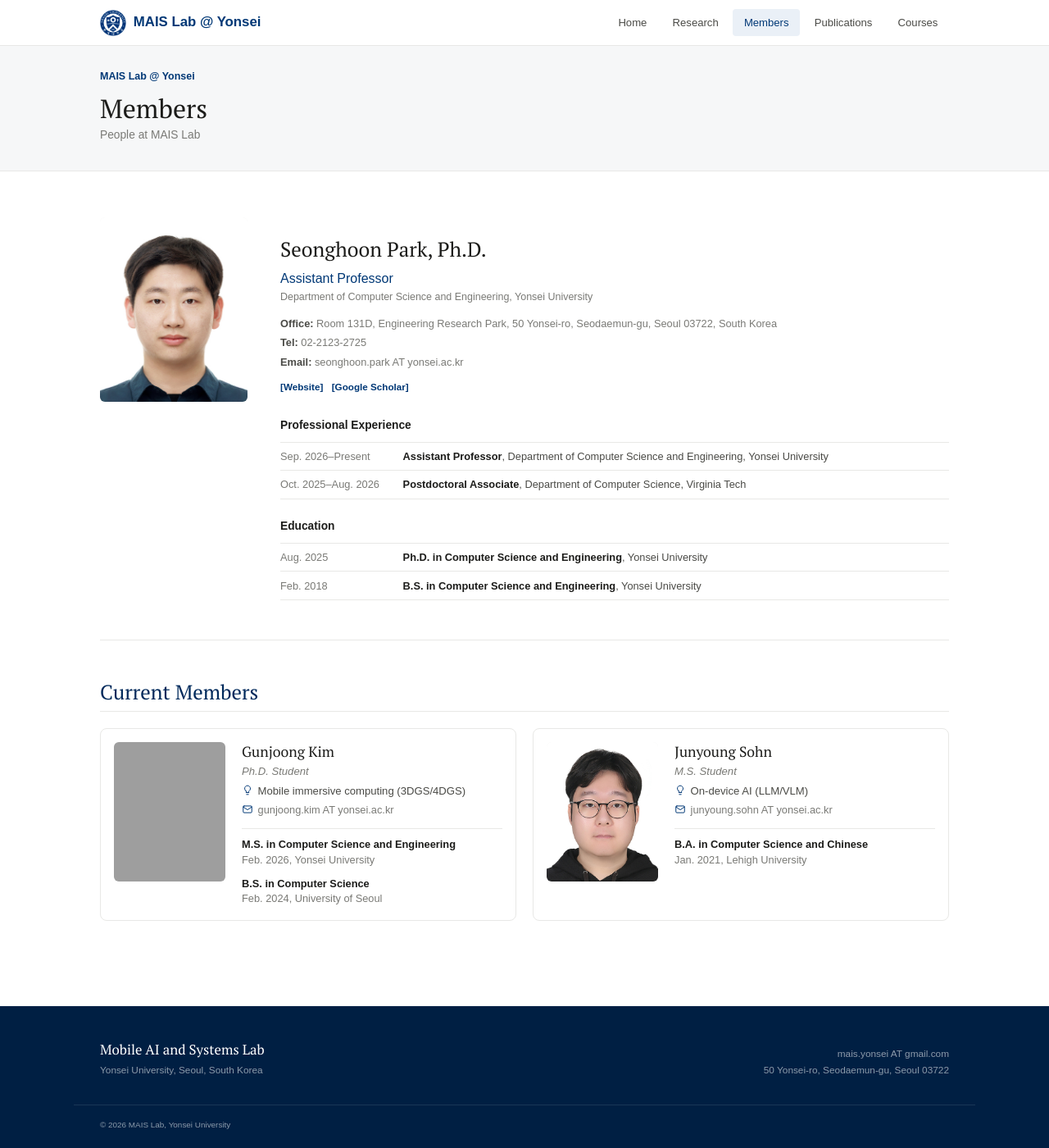
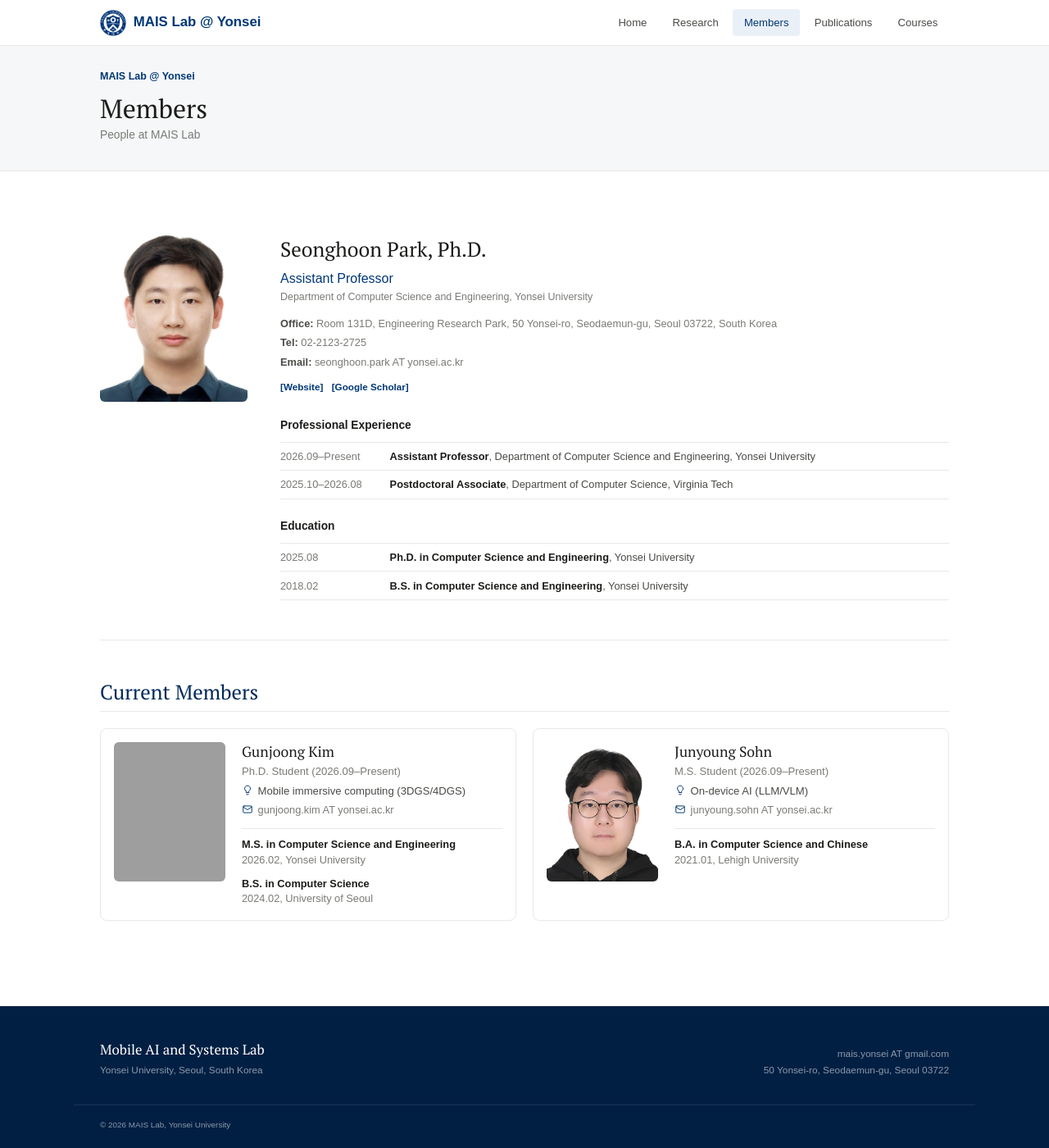
Before and after one commit to MAIS-Lab/mais-lab.github.io, a Jekyll site: the page built from _pages/members.md, in a window 1280 px wide and 1400 px high, scrolled down 28 px. Shown: the whole window at 82% size. Built offline with Jekyll 4.4.1, drawn with Linux system fonts in a browser that asks for light colours; some web fonts are replaced; grey boxes are pictures that could not be loaded.

Commit message:
update ui

```diff
--- a/_data/members.yml
+++ b/_data/members.yml
@@ -5,24 +5,24 @@ groups:
     # number: "01"
     members:
       - name: Gunjoong Kim
-        role: Ph.D. Student
+        role: Ph.D. Student (2026.09–Present)
         focus: Mobile immersive computing (3DGS/4DGS)
         email: gunjoong.kim AT yonsei.ac.kr
         website: https://gunjoong-kim.github.io/
         photo: assets/img/members/gunjoong.png
         education:
           - degree: M.S. in Computer Science and Engineering
-            date: Feb. 2026
+            date: "2026.02"
             institution: Yonsei University
           - degree: B.S. in Computer Science
-            date: Feb. 2024
+            date: "2024.02"
             institution: University of Seoul
       - name: Junyoung Sohn
-        role: M.S. Student
+        role: M.S. Student (2026.09–Present)
         focus: On-device AI (LLM/VLM)
         email: junyoung.sohn AT yonsei.ac.kr
         photo: assets/img/members/junyoung.jpg
         education:
           - degree: B.A. in Computer Science and Chinese
-            date: Jan. 2021
+            date: "2021.01"
             institution: Lehigh University
--- a/_pages/members.md
+++ b/_pages/members.md
@@ -32,11 +32,11 @@ header_variant: minimal
           <h3 class="pi-history-title">Professional Experience</h3>
           <ul class="pi-history-list">
             <li>
-              <span class="pi-history-date">Sep. 2026–Present</span>
+              <span class="pi-history-date">2026.09–Present</span>
               <span><strong>Assistant Professor</strong>, Department of Computer Science and Engineering, Yonsei University</span>
             </li>
             <li>
-              <span class="pi-history-date">Oct. 2025–Aug. 2026</span>
+              <span class="pi-history-date">2025.10–2026.08</span>
               <span><strong>Postdoctoral Associate</strong>, Department of Computer Science, Virginia Tech</span>
             </li>
           </ul>
@@ -45,11 +45,11 @@ header_variant: minimal
           <h3 class="pi-history-title">Education</h3>
           <ul class="pi-history-list">
             <li>
-              <span class="pi-history-date">Aug. 2025</span>
+              <span class="pi-history-date">2025.08</span>
               <span><strong>Ph.D. in Computer Science and Engineering</strong>, Yonsei University</span>
             </li>
             <li>
-              <span class="pi-history-date">Feb. 2018</span>
+              <span class="pi-history-date">2018.02</span>
               <span><strong>B.S. in Computer Science and Engineering</strong>, Yonsei University</span>
             </li>
           </ul>
--- a/assets/css/_sass/custom.scss
+++ b/assets/css/_sass/custom.scss
@@ -146,7 +146,7 @@ a.research-cite:hover { text-decoration: underline; }
 .pi-history-section + .pi-history-section { margin-top: 1.5rem; }
 .pi-history-title { margin: 0 0 .7rem; color: var(--ink); font-size: .86rem; font-weight: 650; line-height: 1.3; }
 .pi-history-list { margin: 0; padding: 0; list-style: none; }
-.pi-history-list li { display: grid; grid-template-columns: 136px minmax(0, 1fr); gap: .85rem; padding: .45rem 0; color: var(--ink-2); font-size: .8rem; line-height: 1.5; border-top: 1px solid var(--line); }
+.pi-history-list li { display: grid; grid-template-columns: 120px minmax(0, 1fr); gap: .85rem; padding: .45rem 0; color: var(--ink-2); font-size: .8rem; line-height: 1.5; border-top: 1px solid var(--line); }
 .pi-history-list li:last-child { border-bottom: 1px solid var(--line); }
 .pi-history-list strong { color: var(--ink); font-weight: 600; }
 .pi-history-date { color: var(--ink-3); white-space: nowrap; }
@@ -161,7 +161,7 @@ a.research-cite:hover { text-decoration: underline; }
 .mem-name { margin: 0 0 .15rem; color: var(--ink); font: 400 1.1rem/1.2 "PT Serif", serif; }
 .mem-name a { text-decoration: none; }
 .mem-name a:hover { color: var(--color1); text-decoration: underline; }
-.mem-info .mem-role { margin: 0 0 .2rem; color: var(--ink-3); font-size: .82rem; font-style: italic; font-weight: 400; }
+.mem-info .mem-role { margin: 0 0 .2rem; color: var(--ink-3); font-size: .82rem; font-style: normal; font-weight: 400; }
 .mem-focus { display: flex; align-items: flex-start; gap: .35rem; color: var(--ink-2); font-size: .82rem; }
 .mem-focus-icon { width: 14px; height: 14px; margin-top: .12rem; flex: 0 0 auto; color: var(--color1); stroke-width: 1.7; }
 .mem-email { display: flex; align-items: flex-start; gap: .35rem; margin-top: .2rem; color: var(--ink-3); font-size: .8rem; word-break: break-word; }
```
